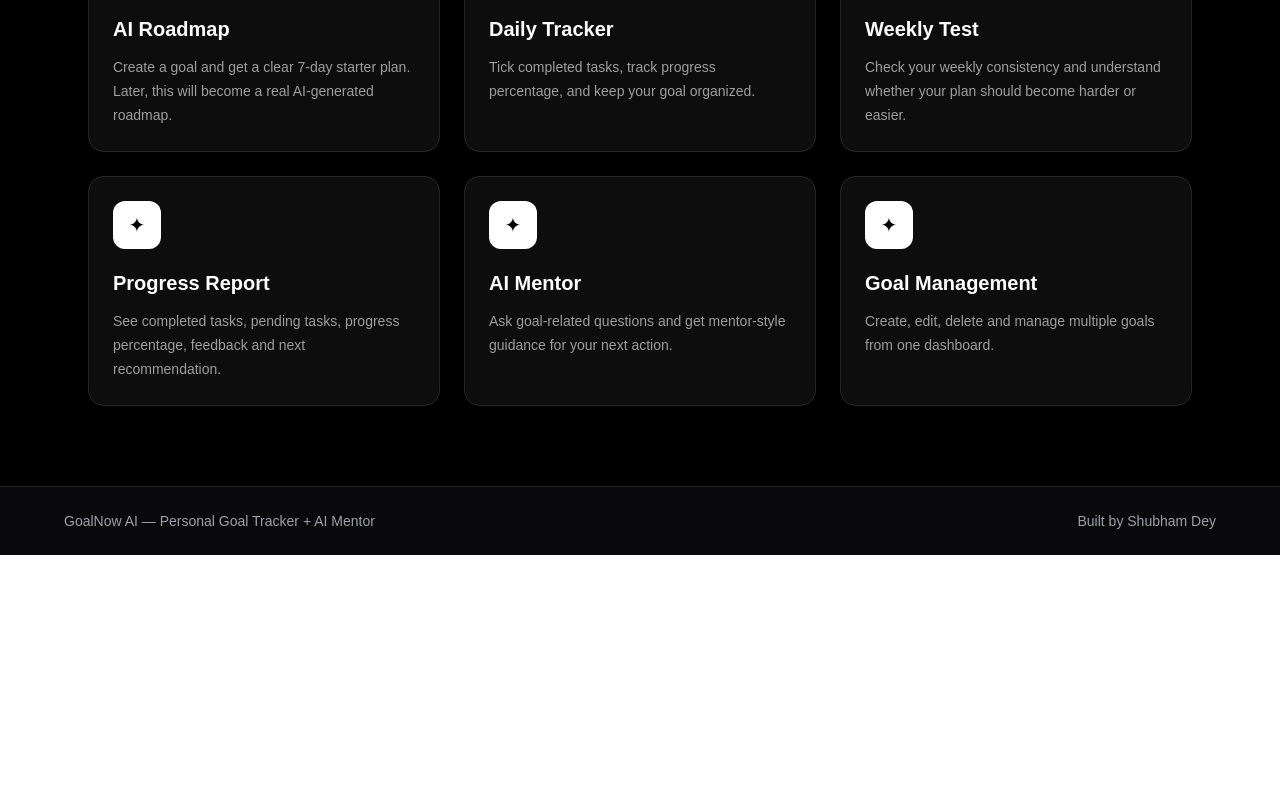
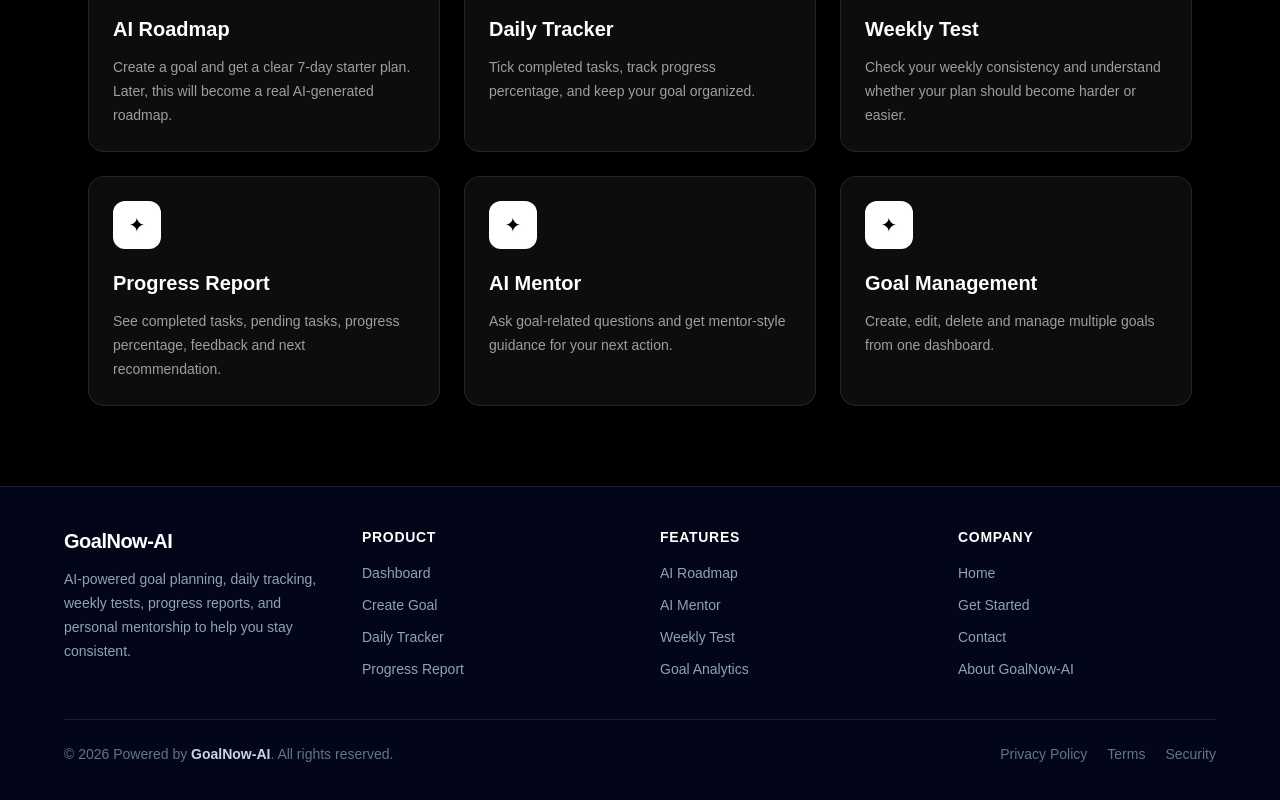
Before and after one commit to shubhamdey665-coder/GoalNow-AI, a Next.js app: page / in a window 1280 px wide. Shown: the part 949-1749 px from the top of the page. Before the commit the page ends 1504 px from the top, so only its background shows below. Built offline with nearby package versions, Linux system fonts and the light colour scheme; no server answers.

Commit message:
update footer and goal id page structure

```diff
--- a/src/app/goals/[id]/page.tsx
+++ b/src/app/goals/[id]/page.tsx
@@ -4,7 +4,6 @@ import Link from "next/link";
 import { useEffect, useState } from "react";
 import { useParams, useRouter } from "next/navigation";
 import Navbar from "@/components/Navbar";
-import Footer from "@/components/Footer";
 
 import {
   deleteGoalFromSupabase,
@@ -92,6 +91,15 @@ function getMonthTitle(calendarDate: Date) {
     year: "numeric",
   });
 }
+
+function GoalPageFooter() {
+  return (
+    <footer className="border-t border-white/10 bg-black px-6 py-5 text-center text-xs text-zinc-500">
+      © 2026 Powered by <span className="font-semibold text-zinc-300">GoalNow-AI</span>
+    </footer>
+  );
+}
+
 function normalizeComplexGoalDates(goal: Goal) {
   if (goal.trackerType !== "complex" || !goal.complexPlanDays) {
     return goal;
@@ -156,6 +164,8 @@ export default function GoalDetailPage() {
   const [isLoadingGoal, setIsLoadingGoal] = useState(true);
   const [goalError, setGoalError] = useState("");
   const [normalCalendarDate, setNormalCalendarDate] = useState(new Date());
+  const [showFullPlan, setShowFullPlan] = useState(false);
+  const [isActionMenuOpen, setIsActionMenuOpen] = useState(false);
   useEffect(() => {
   let isMounted = true;
 
@@ -508,7 +518,7 @@ Last Updated: ${
         </section>
       </main>
 
-      <Footer />
+      <GoalPageFooter />
     </>
   );
 }
@@ -533,7 +543,7 @@ Last Updated: ${
           </section>
         </main>
 
-        <Footer />
+        <GoalPageFooter />
       </>
     );
   }
@@ -628,38 +638,57 @@ const hasStreakBreak =
                 </div>
               </div>
 
-              <div className="flex flex-wrap gap-3">
+              <div className="relative flex items-center justify-end">
+                <button
+                  onClick={() => setIsActionMenuOpen((current) => !current)}
+                  className="inline-flex items-center gap-2 rounded-2xl border border-white/10 bg-white/10 px-4 py-3 text-sm font-bold text-white shadow-lg shadow-black/20 transition hover:bg-white/20"
+                  aria-label="Open goal actions"
+                >
+                  <span>Actions</span>
+                  <span className="text-lg leading-none">⋮</span>
+                </button>
+
+                {isActionMenuOpen && (
+                  <div className="absolute right-0 top-14 z-20 w-72 overflow-hidden rounded-3xl border border-white/10 bg-zinc-950 p-2 shadow-2xl shadow-black/60">
+                    <div className="border-b border-white/10 px-3 py-3">
+                      <p className="text-xs font-semibold uppercase tracking-[0.2em] text-zinc-500">
+                        Goal Actions
+                      </p>
+                    </div>
+
                     {goal.trackerType === "complex" && (
                       <>
                         <Link
                           href={`/goals/${goal.id}/mentor`}
-                      className="rounded-xl border border-white/10 bg-white/10 px-4 py-3 font-semibold text-white transition hover:bg-white/20"
+                          className="block rounded-2xl px-4 py-3 text-sm font-semibold text-zinc-100 transition hover:bg-white/10"
                         >
-                      AI Mentor
+                          Ask AI Mentor
                         </Link>
 
                         <Link
                           href={`/goals/${goal.id}/test`}
-                      className="rounded-xl border border-white/10 bg-white/10 px-4 py-3 font-semibold text-white transition hover:bg-white/20"
+                          className="block rounded-2xl px-4 py-3 text-sm font-semibold text-zinc-100 transition hover:bg-white/10"
                         >
                           Weekly Test
                         </Link>
+
                         <Link
                           href={`/goals/${goal.id}/weekly-dashboard`}
-                      className="rounded-xl border border-white/10 bg-white/10 px-4 py-3 font-semibold text-white transition hover:bg-white/20"
+                          className="block rounded-2xl px-4 py-3 text-sm font-semibold text-zinc-100 transition hover:bg-white/10"
                         >
                           Weekly Dashboard
                         </Link>
 
                         <Link
                           href={`/goals/${goal.id}/report`}
-                      className="rounded-xl border border-white/10 bg-white/10 px-4 py-3 font-semibold text-white transition hover:bg-white/20"
+                          className="block rounded-2xl px-4 py-3 text-sm font-semibold text-zinc-100 transition hover:bg-white/10"
                         >
-                      Report
+                          Progress Report
                         </Link>
+
                         <button
                           onClick={downloadPlanPdf}
-                      className="rounded-xl border border-white/10 bg-white/10 px-4 py-3 font-semibold text-white transition hover:bg-white/20"
+                          className="block w-full rounded-2xl px-4 py-3 text-left text-sm font-semibold text-zinc-100 transition hover:bg-white/10"
                         >
                           Download Plan PDF
                         </button>
@@ -668,24 +697,28 @@ const hasStreakBreak =
 
                     <Link
                       href={`/goals/${goal.id}/edit`}
-                  className="rounded-xl border border-white/10 bg-white/10 px-4 py-3 font-semibold text-white transition hover:bg-white/20"
+                      className="block rounded-2xl px-4 py-3 text-sm font-semibold text-zinc-100 transition hover:bg-white/10"
                     >
                       Edit Goal
                     </Link>
 
                     <button
                       onClick={exportGoalSummary}
-                  className="rounded-xl border border-white/10 bg-white/10 px-4 py-3 font-semibold text-white transition hover:bg-white/20"
+                      className="block w-full rounded-2xl px-4 py-3 text-left text-sm font-semibold text-zinc-100 transition hover:bg-white/10"
                     >
                       Export Summary
                     </button>
 
+                    <div className="mt-2 border-t border-white/10 pt-2">
                       <button
                         onClick={deleteGoal}
-                  className="rounded-xl border border-red-400/30 bg-red-400/10 px-4 py-3 font-semibold text-red-300 transition hover:bg-red-400/20"
+                        className="block w-full rounded-2xl px-4 py-3 text-left text-sm font-semibold text-red-300 transition hover:bg-red-400/10"
                       >
-                  Delete
+                        Delete Goal
                       </button>
+                    </div>
+                  </div>
+                )}
               </div>
             </div>
 
@@ -1005,42 +1038,87 @@ const hasStreakBreak =
                   </div>
                 )}
 
-                <div className="mt-8">
-                  <h3 className="text-xl font-bold">Full Plan Days</h3>
+                <div className="mt-8 rounded-3xl border border-white/10 bg-black/30 p-5">
+                  <div className="flex flex-col gap-4 md:flex-row md:items-center md:justify-between">
+                    <div>
+                      <h3 className="text-xl font-bold">Full Plan</h3>
+                      <p className="mt-1 text-sm text-zinc-400">
+                        Hidden by default to keep this goal page clean. Open it only when you need to review all days.
+                      </p>
+                    </div>
 
-                  <div className="mt-4 space-y-4">
-                    {goal.complexPlanDays?.map((day) => (
-                      <div
+                    <button
+                      onClick={() => setShowFullPlan((current) => !current)}
+                      className="rounded-2xl border border-white/10 bg-white/10 px-4 py-2 text-sm font-bold text-white transition hover:bg-white/20"
+                    >
+                      {showFullPlan ? "Hide Full Plan" : "View Full Plan"}
+                    </button>
+                  </div>
+
+                  {!showFullPlan && (
+                    <div className="mt-5 grid gap-3 md:grid-cols-3">
+                      <div className="rounded-2xl border border-white/10 bg-white/5 p-4">
+                        <p className="text-sm text-zinc-400">Completed</p>
+                        <h4 className="mt-1 text-2xl font-black">
+                          {completedComplexDays}/{totalComplexDays}
+                        </h4>
+                      </div>
+                      <div className="rounded-2xl border border-white/10 bg-white/5 p-4">
+                        <p className="text-sm text-zinc-400">Active</p>
+                        <h4 className="mt-1 text-2xl font-black">
+                          Day {goal.activeDayNumber || 1}
+                        </h4>
+                      </div>
+                      <div className="rounded-2xl border border-white/10 bg-white/5 p-4">
+                        <p className="text-sm text-zinc-400">Remaining</p>
+                        <h4 className="mt-1 text-2xl font-black">
+                          {Math.max(totalComplexDays - completedComplexDays, 0)} days
+                        </h4>
+                      </div>
+                    </div>
+                  )}
+
+                  {showFullPlan && (
+                    <div className="mt-5 max-h-[520px] space-y-3 overflow-y-auto pr-2">
+                      {goal.complexPlanDays?.map((day) => {
+                        const completedTasks = day.tasks.filter((task) => task.completed).length;
+                        const totalTasks = day.tasks.length;
+
+                        return (
+                          <details
                             key={day.dayNumber}
+                            open={day.dayNumber === goal.activeDayNumber}
                             className={
                               day.dayNumber === goal.activeDayNumber
-                            ? "rounded-2xl border border-blue-400/40 bg-blue-400/10 p-5"
+                                ? "rounded-2xl border border-blue-400/40 bg-blue-400/10 p-4"
                                 : day.completed
-                            ? "rounded-2xl border border-emerald-400/30 bg-emerald-400/10 p-5"
-                            : "rounded-2xl border border-white/10 bg-black/40 p-5"
+                                ? "rounded-2xl border border-emerald-400/30 bg-emerald-400/10 p-4"
+                                : "rounded-2xl border border-white/10 bg-black/40 p-4"
                             }
                           >
-                        <div className="flex flex-col gap-3 md:flex-row md:items-start md:justify-between">
+                            <summary className="cursor-pointer list-none">
+                              <div className="flex flex-col gap-2 md:flex-row md:items-center md:justify-between">
                                 <div>
-                            <p className="text-sm text-zinc-400">
-                              Day {day.dayNumber}
-                            </p>
-
-                            <h4 className="mt-1 text-xl font-bold">
-                              {day.title}
-                            </h4>
-
-                            <p className="mt-2 text-zinc-400">{day.focus}</p>
+                                  <p className="text-sm text-zinc-400">Day {day.dayNumber}</p>
+                                  <h4 className="mt-1 font-bold text-white">{day.title}</h4>
                                 </div>
 
-                          <span className="rounded-full border border-white/10 bg-white/10 px-3 py-1 text-sm">
+                                <div className="flex flex-wrap items-center gap-2">
+                                  <span className="rounded-full border border-white/10 bg-white/10 px-3 py-1 text-xs text-zinc-300">
+                                    {completedTasks}/{totalTasks} tasks
+                                  </span>
+                                  <span className="rounded-full border border-white/10 bg-white/10 px-3 py-1 text-xs text-zinc-300">
                                     {day.completed
                                       ? "Completed"
                                       : day.dayNumber === goal.activeDayNumber
                                       ? "Active"
-                              : "Locked / Upcoming"}
+                                      : "Upcoming"}
                                   </span>
                                 </div>
+                              </div>
+                            </summary>
+
+                            <p className="mt-3 text-sm text-zinc-400">{day.focus}</p>
 
                             <div className="mt-4 space-y-2">
                               {day.tasks.map((task) => (
@@ -1051,9 +1129,7 @@ const hasStreakBreak =
                                   <input
                                     type="checkbox"
                                     checked={task.completed}
-                                onChange={() =>
-                                  toggleComplexTask(day.dayNumber, task.id)
-                                }
+                                    onChange={() => toggleComplexTask(day.dayNumber, task.id)}
                                     className="mt-1 h-4 w-4"
                                   />
 
@@ -1069,9 +1145,11 @@ const hasStreakBreak =
                                 </label>
                               ))}
                             </div>
+                          </details>
+                        );
+                      })}
                     </div>
-                    ))}
-                  </div>
+                  )}
                 </div>
               </div>
 
@@ -1144,7 +1222,7 @@ const hasStreakBreak =
         </section>
       </main>
 
-      <Footer />
+      <GoalPageFooter />
     </>
   );
 }
--- a/src/components/Footer.tsx
+++ b/src/components/Footer.tsx
@@ -1,10 +1,125 @@
 export default function Footer() {
   return (
-    <footer className="border-t border-white/10 bg-zinc-950 px-6 py-6 text-white">
-      <div className="mx-auto flex max-w-6xl flex-col gap-2 text-sm text-zinc-400 md:flex-row md:items-center md:justify-between">
-        <p>GoalNow AI — Personal Goal Tracker + AI Mentor</p>
-        <p>Built by Shubham Dey</p>
-      </div>
-    </footer>
+    <footer className="border-t border-white/10 bg-slate-950 px-6 py-10 text-slate-300">
+  <div className="mx-auto grid max-w-6xl gap-10 md:grid-cols-4">
+    {/* Brand */}
+    <div className="md:col-span-1">
+      <h2 className="text-xl font-bold tracking-tight text-white">
+        GoalNow-AI
+      </h2>
+      <p className="mt-3 text-sm leading-6 text-slate-400">
+        AI-powered goal planning, daily tracking, weekly tests, progress reports,
+        and personal mentorship to help you stay consistent.
+      </p>
+    </div>
+
+    {/* Product */}
+    <div>
+      <h3 className="text-sm font-semibold uppercase tracking-wider text-white">
+        Product
+      </h3>
+      <ul className="mt-4 space-y-3 text-sm text-slate-400">
+        <li>
+          <a href="/dashboard" className="transition hover:text-white">
+            Dashboard
+          </a>
+        </li>
+        <li>
+          <a href="/goals/new" className="transition hover:text-white">
+            Create Goal
+          </a>
+        </li>
+        <li>
+          <a href="/dashboard" className="transition hover:text-white">
+            Daily Tracker
+          </a>
+        </li>
+        <li>
+          <a href="/dashboard" className="transition hover:text-white">
+            Progress Report
+          </a>
+        </li>
+      </ul>
+    </div>
+
+    {/* Features */}
+    <div>
+      <h3 className="text-sm font-semibold uppercase tracking-wider text-white">
+        Features
+      </h3>
+      <ul className="mt-4 space-y-3 text-sm text-slate-400">
+        <li>
+          <a href="/dashboard" className="transition hover:text-white">
+            AI Roadmap
+          </a>
+        </li>
+        <li>
+          <a href="/dashboard" className="transition hover:text-white">
+            AI Mentor
+          </a>
+        </li>
+        <li>
+          <a href="/dashboard" className="transition hover:text-white">
+            Weekly Test
+          </a>
+        </li>
+        <li>
+          <a href="/dashboard" className="transition hover:text-white">
+            Goal Analytics
+          </a>
+        </li>
+      </ul>
+    </div>
+
+    {/* Company */}
+    <div>
+      <h3 className="text-sm font-semibold uppercase tracking-wider text-white">
+        Company
+      </h3>
+      <ul className="mt-4 space-y-3 text-sm text-slate-400">
+        <li>
+          <a href="/" className="transition hover:text-white">
+            Home
+          </a>
+        </li>
+        <li>
+          <a href="/dashboard" className="transition hover:text-white">
+            Get Started
+          </a>
+        </li>
+        <li>
+          <a href="mailto:shubhamdey665@gmail.com" className="transition hover:text-white">
+            Contact
+          </a>
+        </li>
+        <li>
+          <a href="/" className="transition hover:text-white">
+            About GoalNow-AI
+          </a>
+        </li>
+      </ul>
+    </div>
+  </div>
+
+  {/* Bottom Bar */}
+  <div className="mx-auto mt-10 flex max-w-6xl flex-col items-center justify-between gap-4 border-t border-white/10 pt-6 text-sm text-slate-500 md:flex-row">
+    <p>
+      © 2026 Powered by{" "}
+      <span className="font-semibold text-slate-300">GoalNow-AI</span>. All rights reserved.
+    </p>
+
+    <div className="flex items-center gap-5">
+      <a href="/" className="transition hover:text-white">
+        Privacy Policy
+      </a>
+      <a href="/" className="transition hover:text-white">
+        Terms
+      </a>
+      <a href="/" className="transition hover:text-white">
+        Security
+      </a>
+    </div>
+  </div>
+</footer>
   );
 }
```
Lines whose indentation alone changed are shown as unchanged.
